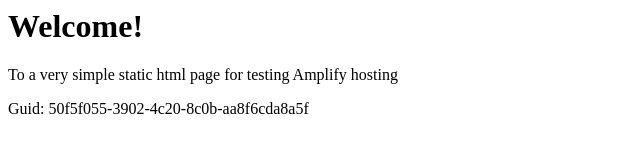
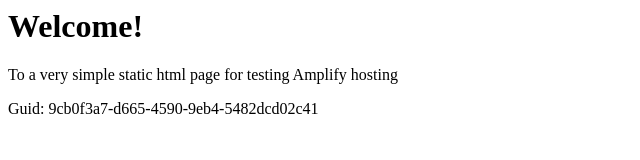
Before and after one commit to aws-aemilia-pdx/Github-PR-Commit-Integration-Test-DoNotTouch-GithubWebhookPreviewCanaryTest-v1-beta-us-west-2, a website: page src/index.html in a window 1280 px wide. Shown: the full height of the page, 0-640 px from the left. Drawn offline with Linux system fonts and the light colour scheme.

Commit message:
commit from integ tests

```diff
--- a/src/index.html
+++ b/src/index.html
@@ -12,6 +12,6 @@
 <body>
     <h1>Welcome!</h1>
     <p>To a very simple static html page for testing Amplify hosting</p>
-    <p>Guid: 50f5f055-3902-4c20-8c0b-aa8f6cda8a5f</p></body>
+    <p>Guid: 9cb0f3a7-d665-4590-9eb4-5482dcd02c41</p></body>
 
 </html>
```
